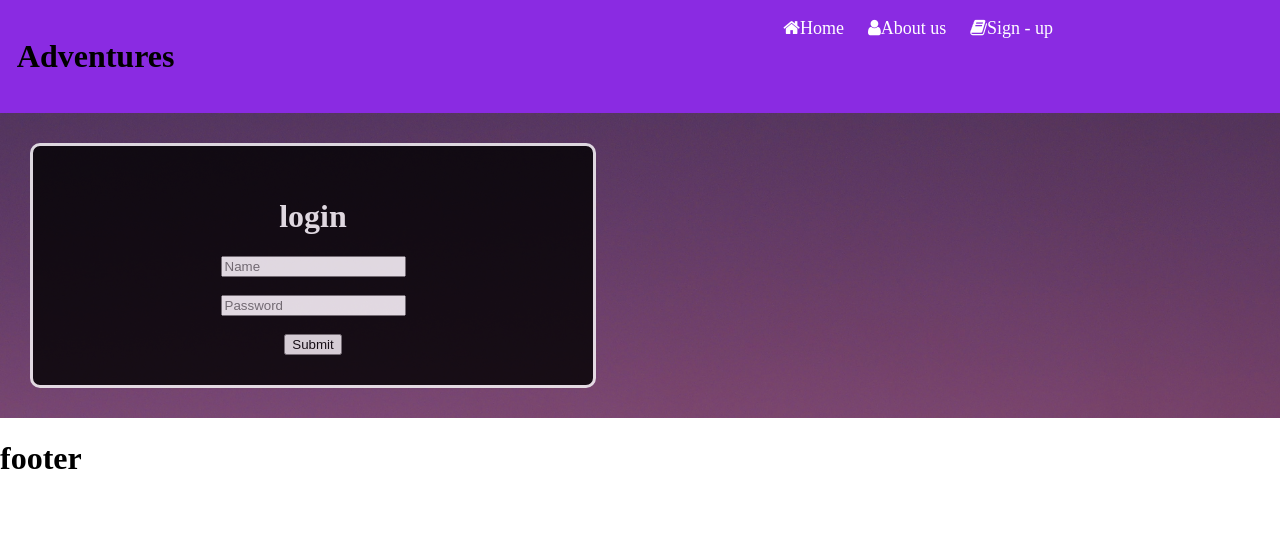
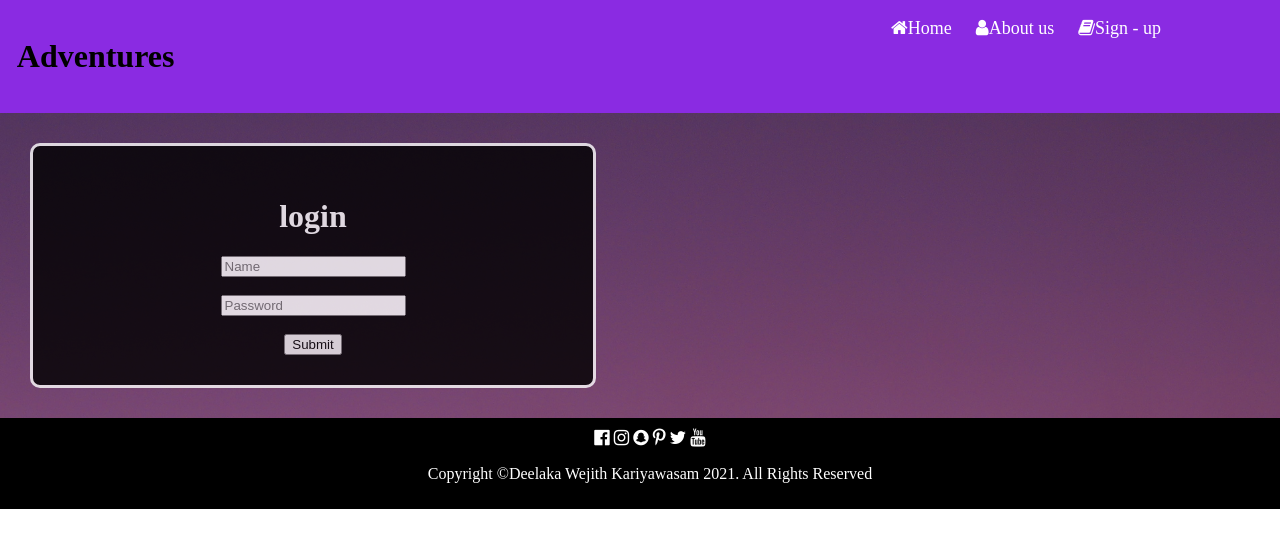
Before and after one commit to deelaka99/sign-in_form, a plain HTML site: page index.html in a window 1280 px wide. Shown: the top 548 px of the page. Drawn offline with Linux system fonts and the light colour scheme; a web font is replaced by a local one.

Commit message:
third commit

```diff
--- a/css/main.css
+++ b/css/main.css
@@ -8,6 +8,7 @@ body
 .header
 {
     width: 100%;
+    height: 20%;
     background-color: blueviolet;
     padding: 1%;
     display: flex;
@@ -23,6 +24,7 @@ body
 {
     padding: 4px;
     width: 40%;
+    text-align: center;
 }
 
 .rightside a
@@ -38,6 +40,7 @@ body
 {
     margin: 0px;
     width: 100%;
+    height: auto;
     background-image: url("../1.jpg");
     background-repeat: no-repeat;
     background-size: cover;
@@ -56,3 +59,20 @@ body
     border-radius: 10px;
     opacity: 80%;
 }
+
+.footer
+{
+    margin: 0px;
+    width: 100%;
+    height: 20%;
+    background-color: black;
+    text-align: center;
+    padding: 10px;
+}
+
+.footer a
+{
+    text-decoration: none;
+    font-size: large;
+    color: white;
+}
--- a/index.html
+++ b/index.html
@@ -39,7 +39,13 @@
 
     <!--Footer-->
     <div class="footer">
-        <h1>footer</h1>
+        <a href="https://www.facebook.com/deelaka.kariyawasam" target="_blank"><i class="fa fa-facebook-official hover-opacity"></i></a>
+        <a href="https://www.instagram.com/deelaka_m_p/" target="_blank"><i class="fa fa-instagram hover-opacity"></i></a>
+        <a href="https://www.instagram.com/deelaka_m_p/" target="_blank"><i class="fa fa-snapchat hover-opacity"></i></a>
+        <a href="https://www.pinterest.com/deelakasmobilephotography/" target="_blank"><i class="fa fa-pinterest-p hover-opacity"></i></a>
+        <a href="https://twitter.com/DeelakaWejith" target="_blank"><i class="fa fa-twitter hover-opacity"></i></a>
+        <a href="https://www.youtube.com/channel/UCudiMa7RXmvNij8vNmY3cug" target="_blank"><i class="fa fa-youtube hover-opacity"></i></a>
+        <p style="color: white;">Copyright ©Deelaka Wejith Kariyawasam 2021. All Rights Reserved</p>
     </div>
 </body>
 </html>
```
